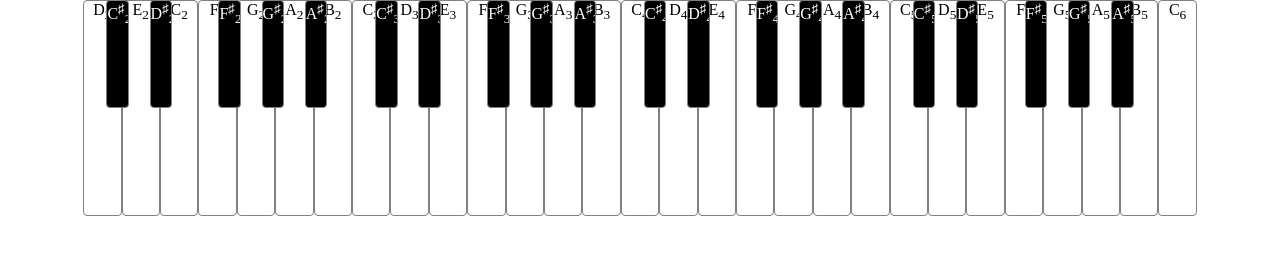
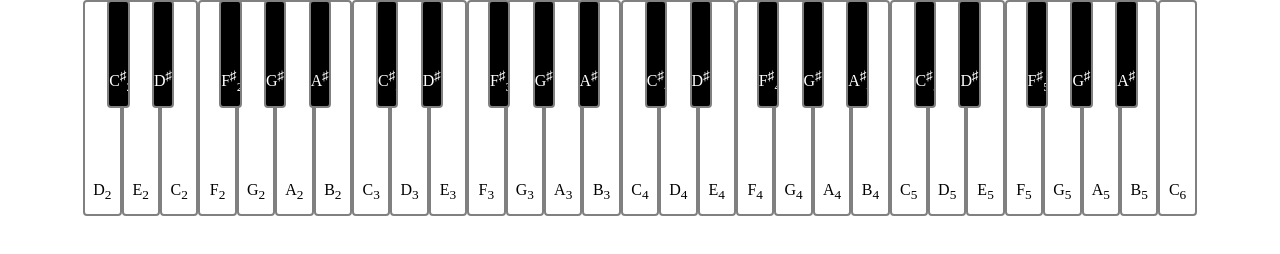
Before and after one commit to peter-hinch/personal-web-audio-api-piano, a plain HTML site: page index.html in a window 1280 px wide. Drawn offline with Linux system fonts and the light colour scheme.

Commit message:
Move note labels to bottom center of keys.

```diff
--- a/css/app.css
+++ b/css/app.css
@@ -1,7 +1,6 @@
 /* Define units for keyboard measurements, multiples of --kb-unit can be used */
 /* for the sizing of elements on the board (e.g. white key is 24 units wide). */
 /* Reference: http://quadibloc.com/other/cnv05.htm */
-
 html, body {
   --kb-width: 87vw;
   --kb-unit: calc(var(--kb-width) / 29 / 24 );
@@ -33,7 +32,7 @@ html, body {
 }
 
 #keyboard .keys-row.keys-blk {
-  left: calc(var(--kb-unit) * 14.5);
+  left: calc(var(--kb-unit) * 15);
   width: calc(var(--kb-width) - (var(--kb-unit) * 52));
   height: calc(var(--kb-unit) * 67.5);
   grid-template-columns: repeat(8, 1fr);
@@ -55,11 +54,20 @@ html, body {
 }
 
 #keyboard .key {
+  position: relative;
   box-sizing: border-box;
-  text-align: center;
   overflow: hidden;
   border-radius: 4px;
-  border: 1px solid gray;
+  border: 2px solid gray;
+}
+
+#keyboard .key span {
+  position: absolute;
+  bottom: calc(var(--kb-unit) * 7);
+  width: 100%;
+  text-align: center;
+  user-select: none;
+  pointer-events: none;
 }
 
 #keyboard .keys-wht .key {
@@ -69,7 +77,7 @@ html, body {
 
 #keyboard .keys-blk .key {
   width: calc(var(--kb-unit) * 14);
-  margin-right: calc(var(--kb-unit) * 13);
+  margin-right: calc(var(--kb-unit) * 14);
   background-color: black;
   color: white;
 }
```
